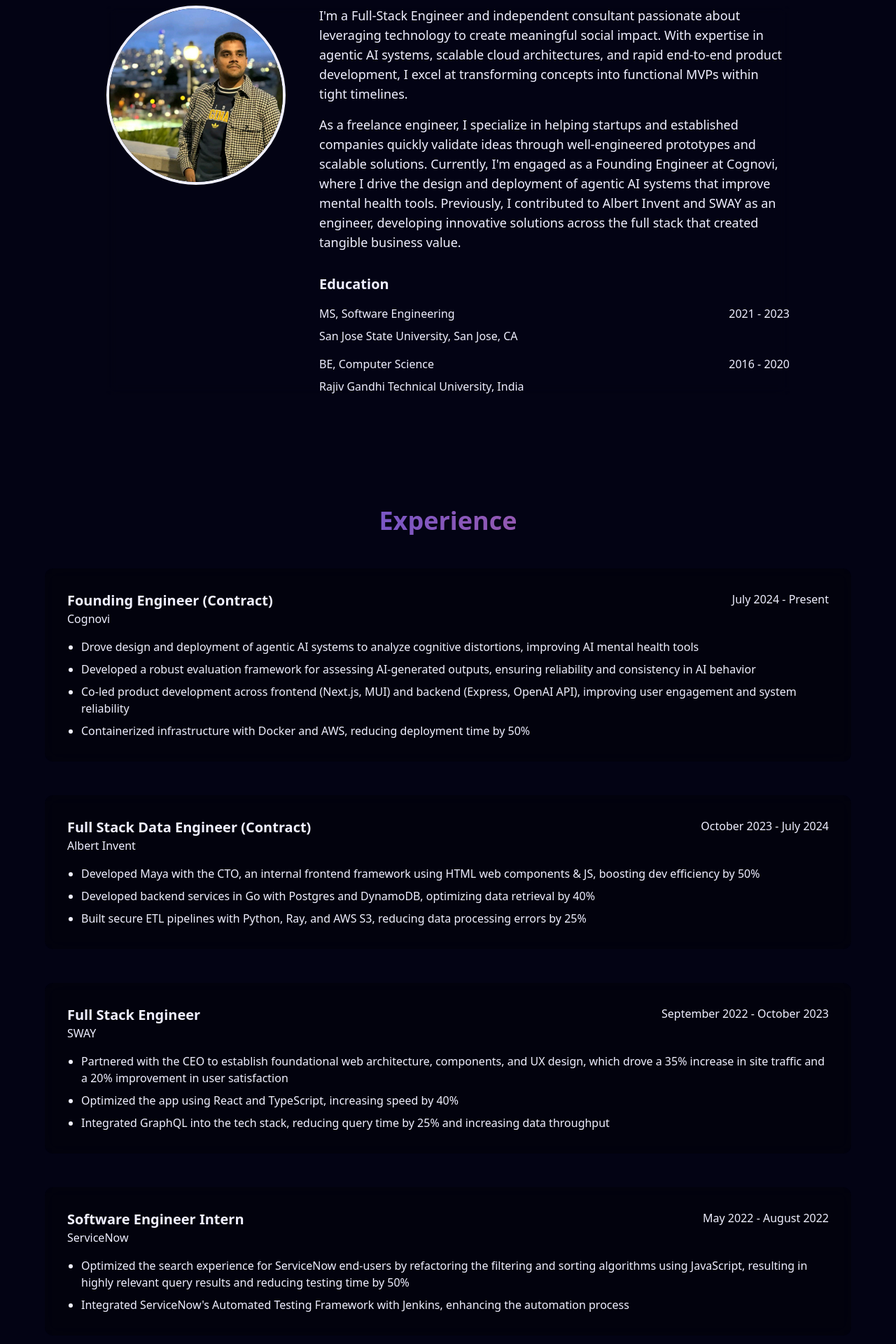
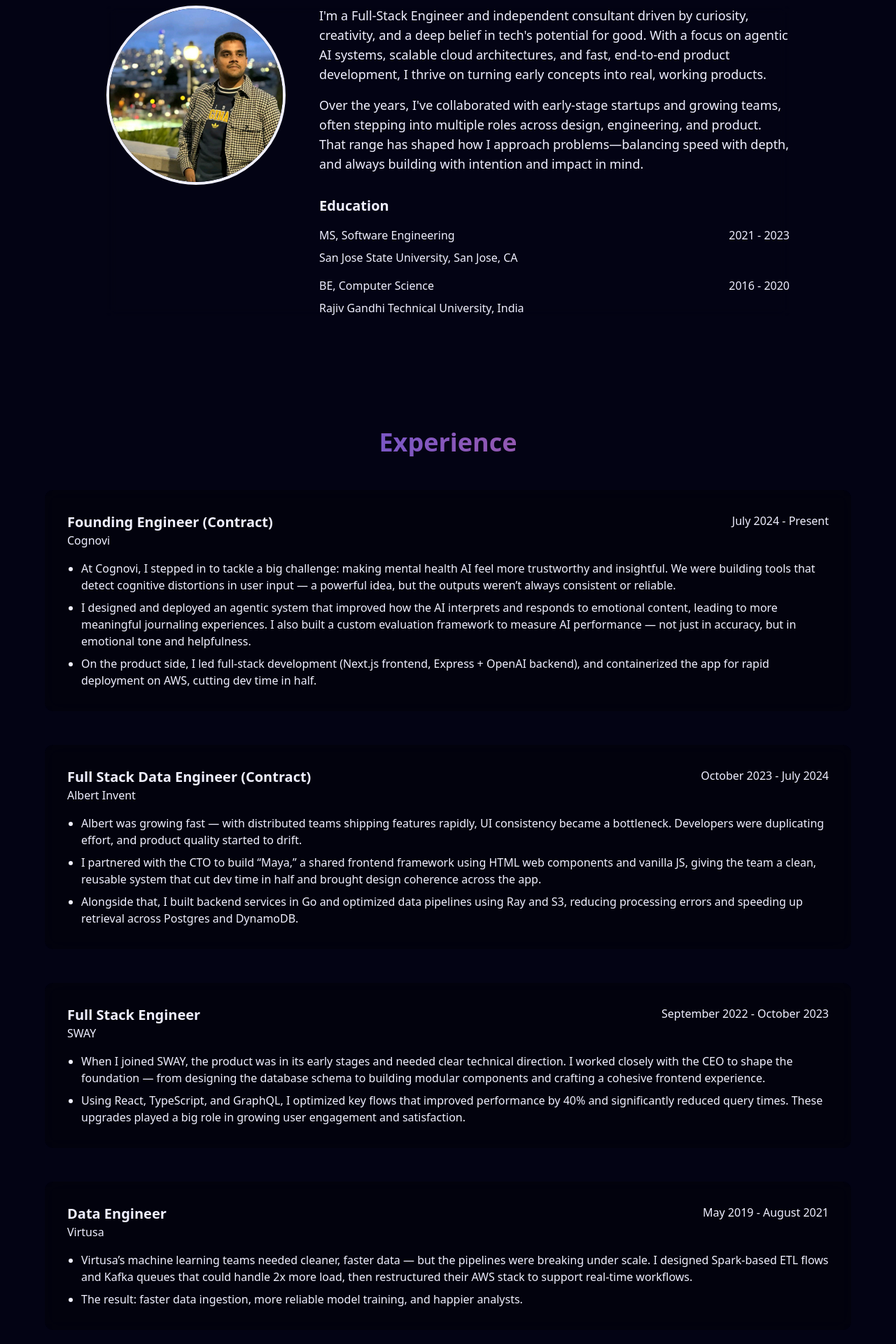
Before and after one commit to ishaan000/ishaan, a Next.js app: page / in a window 1280 px wide. Shown: the part 940-2860 px from the top of the page at 70% size. Built offline with nearby package versions, Linux system fonts and the light colour scheme.

Commit message:
refactor: update experience and about sections

```diff
--- a/src/components/sections/AboutSection.tsx
+++ b/src/components/sections/AboutSection.tsx
@@ -33,21 +33,18 @@
         </div>
         <div className="max-w-2xl">
           <p className="text-lg mb-4">
-            I&apos;m a Full-Stack Engineer and independent consultant passionate
-            about leveraging technology to create meaningful social impact. With
-            expertise in agentic AI systems, scalable cloud architectures, and
-            rapid end-to-end product development, I excel at transforming
-            concepts into functional MVPs within tight timelines.
+            I&apos;m a Full-Stack Engineer and independent consultant driven by
+            curiosity, creativity, and a deep belief in tech&apos;s potential
+            for good. With a focus on agentic AI systems, scalable cloud
+            architectures, and fast, end-to-end product development, I thrive on
+            turning early concepts into real, working products.
           </p>
           <p className="text-lg mb-4">
-            As a freelance engineer, I specialize in helping startups and
-            established companies quickly validate ideas through well-engineered
-            prototypes and scalable solutions. Currently, I&apos;m engaged as a
-            Founding Engineer at Cognovi, where I drive the design and
-            deployment of agentic AI systems that improve mental health tools.
-            Previously, I contributed to Albert Invent and SWAY as an engineer,
-            developing innovative solutions across the full stack that created
-            tangible business value.
+            Over the years, I&apos;ve collaborated with early-stage startups and
+            growing teams, often stepping into multiple roles across design,
+            engineering, and product. That range has shaped how I approach
+            problems—balancing speed with depth, and always building with
+            intention and impact in mind.
           </p>
           <div className="mt-8 space-y-4">
             <h3 className="text-xl font-bold text-accent-secondary">
--- a/src/components/sections/ExperienceSection.tsx
+++ b/src/components/sections/ExperienceSection.tsx
@@ -14,10 +14,9 @@
       company: "Cognovi",
       period: "July 2024 - Present",
       responsibilities: [
-        "Drove design and deployment of agentic AI systems to analyze cognitive distortions, improving AI mental health tools",
-        "Developed a robust evaluation framework for assessing AI-generated outputs, ensuring reliability and consistency in AI behavior",
-        "Co-led product development across frontend (Next.js, MUI) and backend (Express, OpenAI API), improving user engagement and system reliability",
-        "Containerized infrastructure with Docker and AWS, reducing deployment time by 50%",
+        "At Cognovi, I stepped in to tackle a big challenge: making mental health AI feel more trustworthy and insightful. We were building tools that detect cognitive distortions in user input — a powerful idea, but the outputs weren’t always consistent or reliable.",
+        "I designed and deployed an agentic system that improved how the AI interprets and responds to emotional content, leading to more meaningful journaling experiences. I also built a custom evaluation framework to measure AI performance — not just in accuracy, but in emotional tone and helpfulness.",
+        "On the product side, I led full-stack development (Next.js frontend, Express + OpenAI backend), and containerized the app for rapid deployment on AWS, cutting dev time in half.",
       ],
     },
     {
@@ -25,9 +24,9 @@
       company: "Albert Invent",
       period: "October 2023 - July 2024",
       responsibilities: [
-        "Developed Maya with the CTO, an internal frontend framework using HTML web components & JS, boosting dev efficiency by 50%",
-        "Developed backend services in Go with Postgres and DynamoDB, optimizing data retrieval by 40%",
-        "Built secure ETL pipelines with Python, Ray, and AWS S3, reducing data processing errors by 25%",
+        "Albert was growing fast — with distributed teams shipping features rapidly, UI consistency became a bottleneck. Developers were duplicating effort, and product quality started to drift.",
+        "I partnered with the CTO to build “Maya,” a shared frontend framework using HTML web components and vanilla JS, giving the team a clean, reusable system that cut dev time in half and brought design coherence across the app.",
+        "Alongside that, I built backend services in Go and optimized data pipelines using Ray and S3, reducing processing errors and speeding up retrieval across Postgres and DynamoDB.",
       ],
     },
     {
@@ -35,18 +34,17 @@
       company: "SWAY",
       period: "September 2022 - October 2023",
       responsibilities: [
-        "Partnered with the CEO to establish foundational web architecture, components, and UX design, which drove a 35% increase in site traffic and a 20% improvement in user satisfaction",
-        "Optimized the app using React and TypeScript, increasing speed by 40%",
-        "Integrated GraphQL into the tech stack, reducing query time by 25% and increasing data throughput",
+        "When I joined SWAY, the product was in its early stages and needed clear technical direction. I worked closely with the CEO to shape the foundation — from designing the database schema to building modular components and crafting a cohesive frontend experience.",
+        "Using React, TypeScript, and GraphQL, I optimized key flows that improved performance by 40% and significantly reduced query times. These upgrades played a big role in growing user engagement and satisfaction.",
       ],
     },
     {
-      title: "Software Engineer Intern",
-      company: "ServiceNow",
-      period: "May 2022 - August 2022",
+      title: "Data Engineer",
+      company: "Virtusa",
+      period: "May 2019 - August 2021",
       responsibilities: [
-        "Optimized the search experience for ServiceNow end-users by refactoring the filtering and sorting algorithms using JavaScript, resulting in highly relevant query results and reducing testing time by 50%",
-        "Integrated ServiceNow's Automated Testing Framework with Jenkins, enhancing the automation process",
+        "Virtusa’s machine learning teams needed cleaner, faster data — but the pipelines were breaking under scale. I designed Spark-based ETL flows and Kafka queues that could handle 2x more load, then restructured their AWS stack to support real-time workflows.",
+        "The result: faster data ingestion, more reliable model training, and happier analysts.",
       ],
     },
   ];
```
